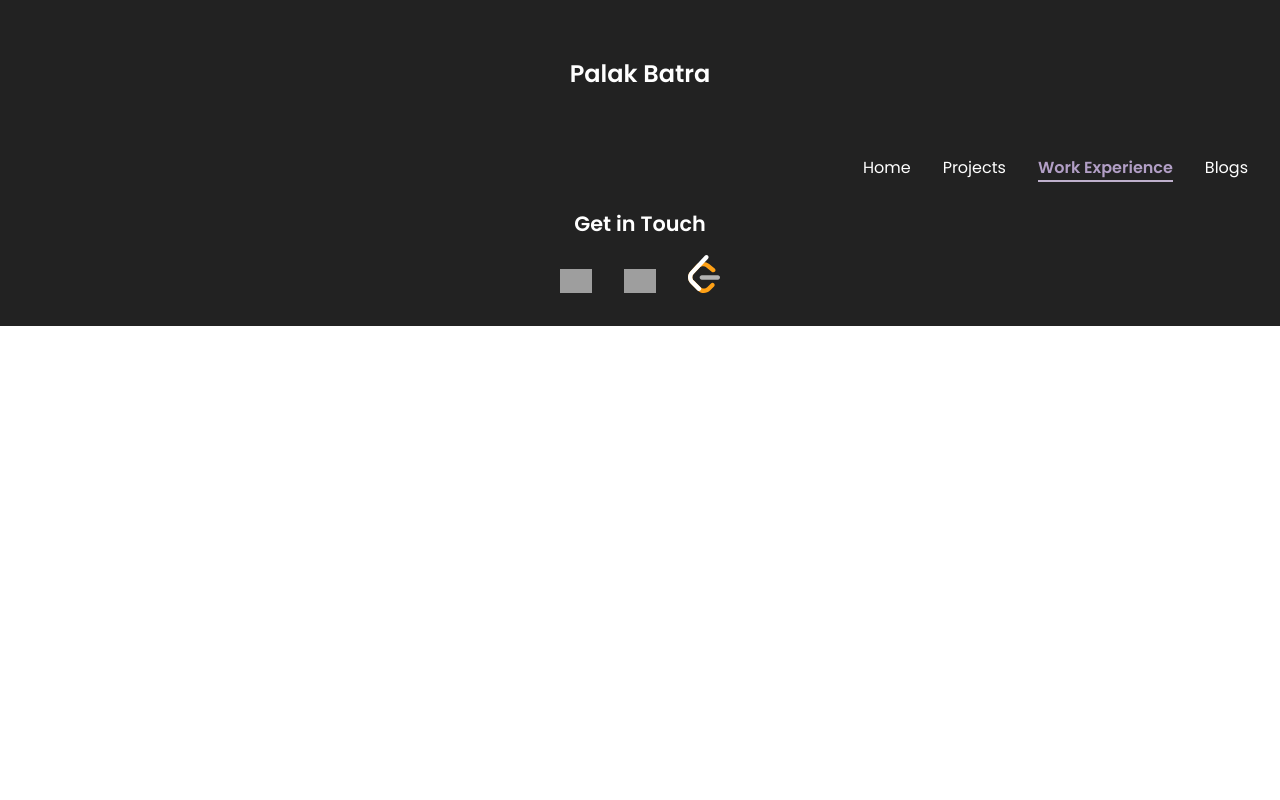
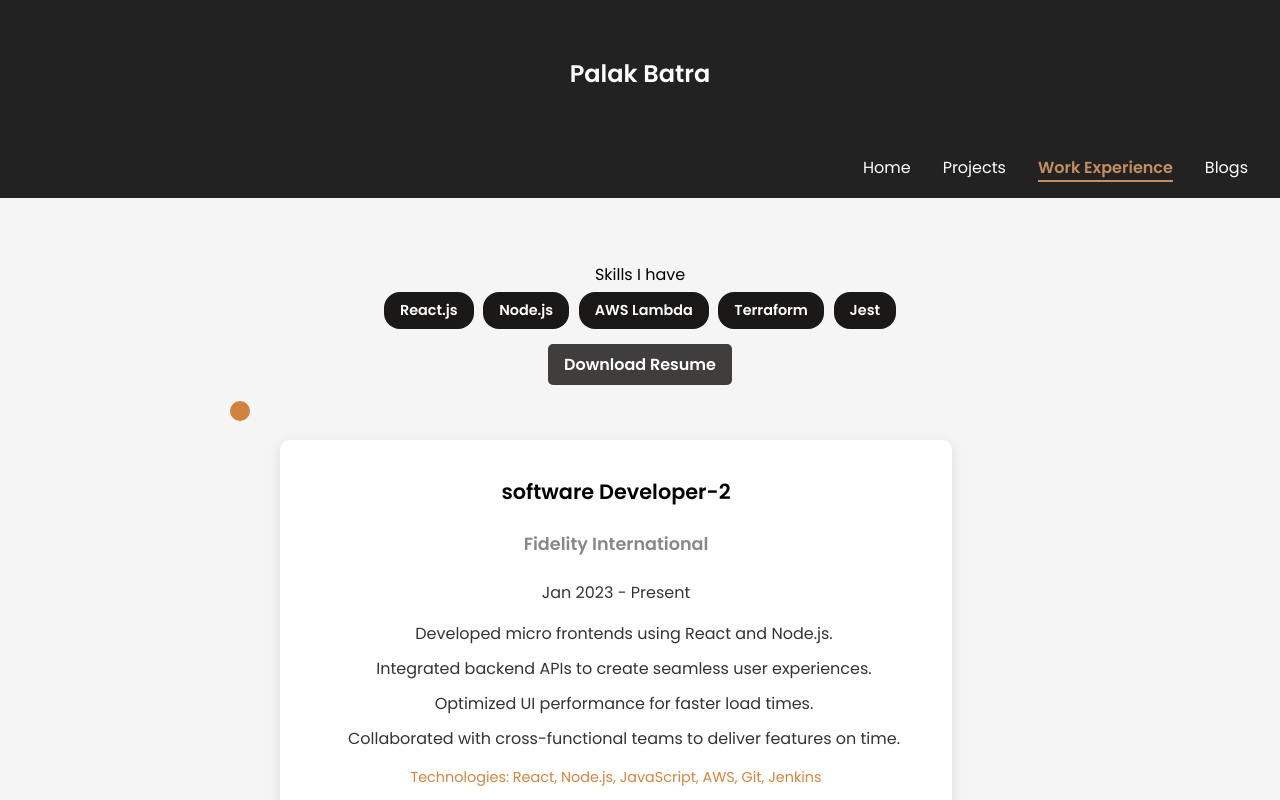
Before and after one commit to palakbatra1999/PalakBatraPortfolio, a React (Create React App) app: page /Workexperience in a window 1280 px wide. Shown: the top 800 px of the page. Built offline with nearby package versions, Linux system fonts and the light colour scheme; grey boxes are pictures that could not be loaded.

Commit message:
feat(fe): putting changes

```diff
--- a/package.json
+++ b/package.json
@@ -3,6 +3,7 @@
   "version": "0.1.0",
   "private": true,
   "dependencies": {
+    "aos": "^2.3.4",
     "cra-template": "1.2.0",
     "react": "^19.0.0",
     "react-dom": "^19.0.0",
--- a/src/Components/Workex.jsx
+++ b/src/Components/Workex.jsx
@@ -1,12 +1,113 @@
-import React from 'react'
+import {React, useEffect, useState} from 'react'
 import Footer from './Footer';
 import '../style/style.css';
 import Navigation from './Navigation';
 
+
+
 const Workex = () => {
+
+    const [scrolling, setScrolling] = useState(false);
+
+    const handleScroll = () => {
+        const scrollPosition = window.scrollY;
+        if (scrollPosition > 50) {
+          setScrolling(true);
+        } else {
+          setScrolling(false);
+        }
+      };
+
+      useEffect(() => {
+        window.addEventListener("scroll", handleScroll);
+        return () => window.removeEventListener("scroll", handleScroll);
+      }, []);
+
+    // useEffect(() => {
+    //     AOS.init({ duration: 1000 }); // Initialize AOS for scroll animations
+    //   }, []);
   return (
   <>
   <Navigation/>
+
+  <section id="work-experience" class="work-experience">
+  <div>Skills I have </div>
+  <div>
+  <div className="tech-chips">
+  <span className="chip">React.js</span>
+  <span className="chip">Node.js</span>
+  <span className="chip">AWS Lambda</span>
+  <span className="chip">Terraform</span>
+  <span className="chip">Jest</span>
+</div>
+  </div>
+
+  <div>
+
+  <div className="download-resume">
+      <a
+        href="/PalakBatraResume.pdf" // Path to your resume file in the public folder
+        download="PalakBatraResume.pdf" // Suggested filename
+        className="resume-button"
+      >
+        Download Resume
+      </a>
+    </div>
+
+  </div>
+  <div  className={`timeline ${scrolling ? "scrolled" : ""}`} >
+
+    <div class="timeline-item ">
+      <div class="timeline-dot"></div>
+      <div class="timeline-content section ">
+        <h3>software Developer-2</h3>
+        <h4>Fidelity International</h4>
+        <p class="duration">Jan 2023 - Present</p>
+        <ul>
+          <li>Developed micro frontends using React and Node.js.</li>
+          <li>Integrated backend APIs to create seamless user experiences.</li>
+          <li>Optimized UI performance for faster load times.</li>
+          <li>Collaborated with cross-functional teams to deliver features on time.</li>
+        </ul>
+        <p class="tech">Technologies: React, Node.js, JavaScript, AWS, Git, Jenkins</p>
+      </div>
+    </div>
+
+
+    <div class="timeline-item">
+      <div class="timeline-dot"></div>
+      <div class="timeline-content section ">
+        <h3>Software Engineer-1</h3>
+        <h4>Fidelity International</h4>
+        <p class="duration">Jul 2021 - Dec 2022</p>
+        <ul>
+          <li>Built and maintained RESTful APIs with Express.js and MongoDB.</li>
+          <li>Developed serverless solutions using AWS Lambda and API Gateway.</li>
+          <li>Ensured high availability and security of applications.</li>
+          <li>Utilized Docker for containerization and deployment.</li>
+        </ul>
+        <p class="tech">Technologies: Express.js, MongoDB, AWS, Docker, Git</p>
+      </div>
+    </div>
+
+    <div class="timeline-item">
+      <div class="timeline-dot"></div>
+      <div class="timeline-content section">
+        <h3>Graduate Programmer associate</h3>
+        <h4>Fidelity International</h4>
+        <p class="duration">Jul 2021 - Dec 2022</p>
+        <ul>
+          <li>Built and maintained RESTful APIs with Express.js and MongoDB.</li>
+          <li>Developed serverless solutions using AWS Lambda and API Gateway.</li>
+          <li>Ensured high availability and security of applications.</li>
+          <li>Utilized Docker for containerization and deployment.</li>
+        </ul>
+        <p class="tech">Technologies: Express.js, MongoDB, AWS, Docker, Git</p>
+      </div>
+    </div>
+  </div>
+</section>
+
   <Footer/>
   </>
   )
--- a/src/style/style.css
+++ b/src/style/style.css
@@ -2,7 +2,7 @@
 
 :root {
   --primary-color: rgb(34, 34, 34);
-  --off-white-color: rgba(231, 214, 249, 0.795);
+  --off-white-color: rgba(239, 170, 109, 0.795);
 }
 
 html,body {
@@ -114,9 +114,9 @@ nav a {
 }
 
 .link-active {
-  color: rgba(215, 191, 240, 0.795); /* Highlight color */
+  color: rgba(239, 170, 109, 0.795); /* Highlight color */
   font-weight: bold;
-  border-bottom: 2px solid rgba(231, 214, 249, 0.795); /* Example underline */
+  border-bottom: 2px solid rgba(239, 170, 109, 0.795); /* Example underline */
 }
 
 /* header */
@@ -139,6 +139,25 @@ nav a {
     font-size: smaller;
   }
 }
+
+.resume-button {
+  display: inline-block;
+  padding: 0.5rem 1rem;
+  margin-top: 10px;
+  background-color: rgba(18, 15, 15, 0.795);
+  color: white;
+  border-radius: 5px;
+  font-size: 1rem;
+  font-weight: bold;
+  text-decoration: none;
+  transition: background-color 0.3s ease;
+}
+
+.resume-button:hover {
+  background-color: rgba(239, 170, 109, 0.795);
+  cursor: pointer;
+}
+
 
 
 .intro-heading {
@@ -177,12 +196,138 @@ nav a {
    box-shadow: 2px .5px 4px 0px rgb(220, 220, 220);
 }
 
+.chip {
+  display: inline-block;
+  padding: 0.5rem 1rem;
+  margin: 0.3rem;
+  background-color: #1a1918;
+  color: white;
+  border-radius: 1rem;
+  font-size: 0.9rem;
+  font-weight: bold;
+}
+
+
 
 .icon {
   display: flex;
   align-items: center;
   margin: auto;
 }
+
+/* General Section Styling */
+.work-experience {
+  padding: 4rem 2rem;
+  background-color: #f5f5f5;
+}
+
+.section-title {
+  text-align: center;
+  font-size: 2.5rem;
+  margin-bottom: 2rem;
+  animation: fadeInUp 1s ease-out;
+}
+
+/* Timeline Container */
+.timeline {
+  position: relative;
+  max-width: 800px;
+  margin: auto;
+  padding: 1rem 0;
+}
+
+/* Timeline Item */
+.timeline-item {
+  position: relative;
+  padding: 1.5rem 0;
+  display: flex;
+  align-items: flex-start;
+  animation: slideInLeft 1s ease-out;
+}
+
+.timeline-dot {
+  width: 20px;
+  height: 20px;
+  background-color: rgba(202, 100, 11, 0.795);
+  border-radius: 50%;
+  position: absolute;
+  left: -10px;
+  top: 0;
+  transition: all 0.3s ease-in-out;
+}
+
+.timeline-content {
+  margin-left: 40px;
+  background: #fff;
+  padding: 1rem;
+  border-radius: 10px;
+  box-shadow: 0 5px 15px rgba(0, 0, 0, 0.1);
+  opacity: 0;
+  transform: translateY(20px);
+  animation: fadeInUp 0.8s forwards 0.2s;
+}
+
+
+
+.timeline-content h3 {
+  font-size: 1.3rem;
+  font-weight: bold;
+}
+
+.timeline-content h4 {
+  font-size: 1.1rem;
+  color: #888;
+}
+
+.timeline-content .duration {
+  color: rgba(0, 0, 0, 0.795);
+  font-size: 1rem;
+  margin: 10px 0;
+}
+
+.timeline-content ul {
+  list-style: none;
+  padding-left: 1rem;
+}
+
+.timeline-content ul li {
+  font-size: 1rem;
+  color: #333;
+  margin-bottom: 10px;
+}
+
+.timeline-content .tech {
+  font-size: 0.9rem;
+  color: rgba(202, 100, 11, 0.795);
+  margin-top: 10px;
+}
+
+.timeline-item:hover .timeline-dot {
+  background-color: rgba(0, 0, 0, 0.795);
+}
+
+@keyframes fadeInUp {
+  0% {
+    opacity: 0;
+    transform: translateY(20px);
+  }
+  100% {
+    opacity: 1;
+    transform: translateY(0);
+  }
+}
+
+@keyframes slideInLeft {
+  0% {
+    opacity: 0;
+    transform: translateX(-50px);
+  }
+  100% {
+    opacity: 1;
+    transform: translateX(0);
+  }
+}
+
 
 
 /* footer */
```
Also changed, not shown: 2 other files (tests, documents, lock files or other folders).
